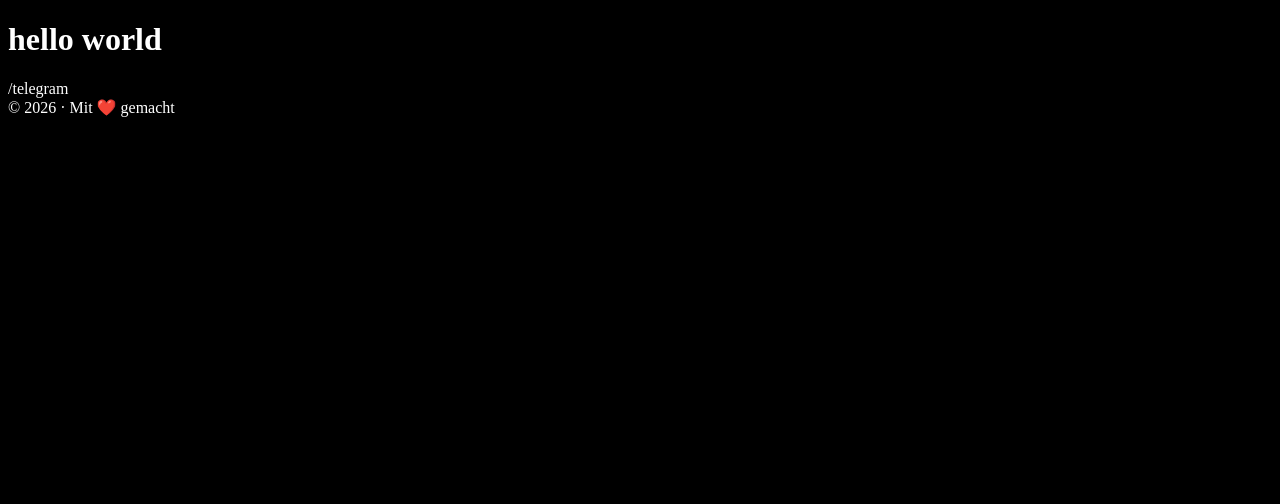
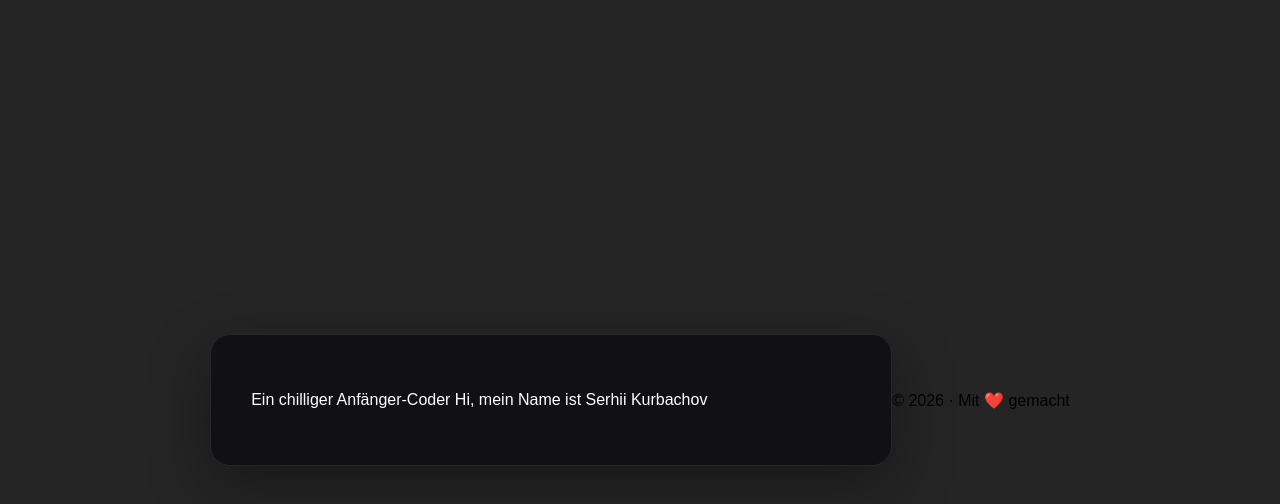
Before and after one commit to vrzyoq/my_site, a website: page public/index.html in a window 1280 px wide. Drawn offline with Linux system fonts and the light colour scheme; a web font is replaced by a local one.

Commit message:
dvmsdvmsmvm

```diff
--- a/public/index.html
+++ b/public/index.html
@@ -4,11 +4,19 @@
     <meta name="viewport" content="width=device-width, initial-scale=1.0">
     <title>Document</title>
     <link rel="stylesheet" href="./style.css">
+
+    <link rel="preconnect" href="https://fonts.googleapis.com">
+    <link rel="preconnect" href="https://fonts.gstatic.com" crossorigin>
+    <link href="https://fonts.googleapis.com/css2?family=Blinker:wght@100;200;300;400;600;700;800;900&display=swap" rel="stylesheet">
 </head>
 <body>
-    <h1>hello world</h1>
-    <section>
-        <a href="https://t.me/libert117" target="_blank">/telegram</a>
+    <section class="main-section">
+        <div class="main-card">
+            <p>
+                Ein chilliger Anfänger-Coder
+                Hi, mein Name ist Serhii Kurbachov
+            </p>
+        </div>
     </section>
 
     <footer class="footer">
--- a/public/style.css
+++ b/public/style.css
@@ -1,16 +1,67 @@
 body {
-    background-color: black;
+    background-color: rgb(37, 37, 37);
+    font-family: "Blinker", sans-serif;
+
+    margin: 0;
+    min-height: 100vh;
+    display: flex;
+    justify-content: center;
+    align-items: center;
 }
 
-body h1 {
+p {
     color: white;
 }
 
-body a {
-    color: white;
-    text-decoration: none;
+/* .main-section {
+    display: flex;
+    align-items: center;
+    justify-content: center;
+} */
+
+.main-card {
+    background: rgb(50, 50, 50);
+    border-radius: 10px;
+    border: 1px solid #27272a;
+    box-shadow: 0 20px 60px rgba(0, 0, 0, 0.35);
+
+    width: 600px;
+    padding: 40px;
+    background: #111113;
+    border: 1px solid #27272a;
+    border-radius: 20px;
 }
 
-body footer {
-    color: white;
+.main-card > * {
+    opacity: 0;
+    transform: translateY(20px);
+    animation: fadeUp 0.7s ease forwards;
 }
+
+.main-card .label {
+    animation-delay: 0.1s;
+}
+
+.main-card h1 {
+    animation-delay: 0.2s;
+}
+
+.main-card p {
+    animation-delay: 0.3s;
+}
+
+.main-card button {
+    animation-delay: 0.4s;
+}
+
+@keyframes fadeUp {
+    from {
+        opacity: 0;
+        transform: translateY(20px);
+    }
+
+    to {
+        opacity: 1;
+        transform: translateY(0);
+    }
+}
```
